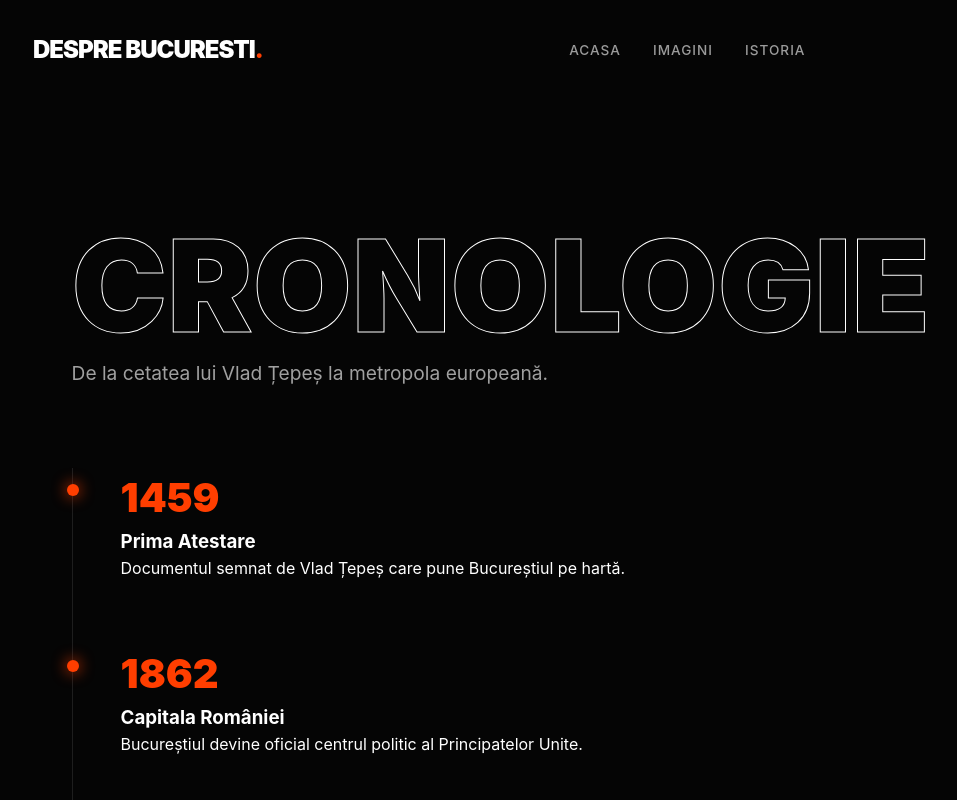
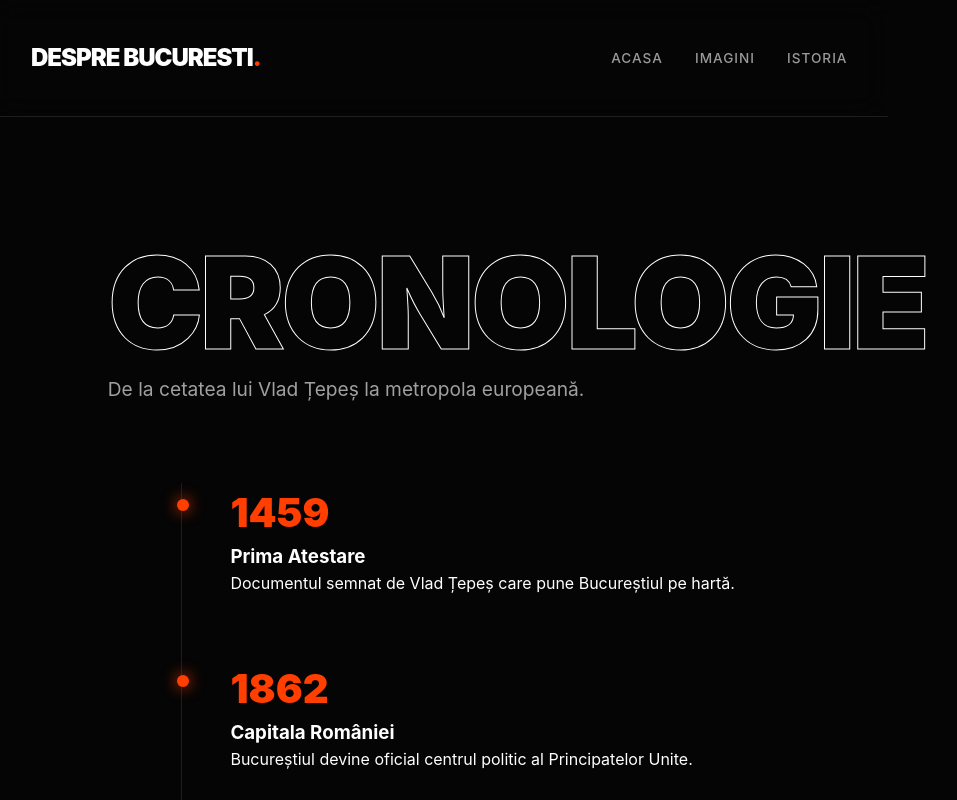
Before and after one commit to Gamer1000YT/site, a React (Vite) app: page /history in a window 1280 px wide. Shown: the top 800 px of the page, without its empty margins (10-967 px from the left). Built offline with nearby package versions, Linux system fonts and the light colour scheme.

Commit message:
code refactor

```diff
--- a/src/App.css
+++ b/src/App.css
@@ -1,4 +1,4 @@
-/* --- 1. CONFIGURARE & VARIABILE --- */
+
 :root {
   --bg: #050505;
   --text: #ffffff;
@@ -23,7 +23,7 @@ body {
   overflow-x: hidden;
 }
 
-/* --- 2. LAYOUT & NAVIGARE --- */
+
 .site-wrapper {
   max-width: 1400px;
   margin: 0 auto;
@@ -66,7 +66,7 @@ body {
   color: var(--accent);
 }
 
-/* --- 3. TYPOGRAPHY & HEADERS --- */
+
 .main-header, .page-header {
   padding: 4rem 5% 3rem 5%;
 }
@@ -98,7 +98,7 @@ h1 span, .outline-text {
   margin-top: 1rem;
 }
 
-/* --- 4. BENTO GRID (HOME) --- */
+
 .bento-grid {
   display: grid;
   grid-template-columns: repeat(4, 1fr);
@@ -143,7 +143,7 @@ h1 span, .outline-text {
   border: 1px solid var(--border);
 }
 
-/* --- 5. EXPLORE & HISTORY PAGES --- */
+
 .page-fade-in {
   animation: fadeIn 0.8s ease-out forwards;
 }
@@ -204,7 +204,7 @@ h1 span, .outline-text {
   color: var(--accent);
 }
 
-/* --- 6. FOOTER --- */
+
 .modern-footer {
   padding: 4rem 5%;
   border-top: 1px solid var(--border);
@@ -213,7 +213,7 @@ h1 span, .outline-text {
   font-size: 0.9rem;
 }
 
-/* --- 7. RESPONSIVE (MOBILE) --- */
+
 @media (max-width: 1024px) {
   .bento-grid { grid-template-columns: repeat(2, 1fr); }
   .large { grid-column: span 2; }
@@ -243,3 +243,115 @@ h1 span, .outline-text {
   h1 { font-size: 3.5rem; }
   .outline-text { font-size: 3.5rem; }
 }
+
+
+
+.site-wrapper {
+  max-width: 1600px;
+  margin: 0 auto;
+  position: relative;
+}
+
+
+.navbar {
+  padding: 2.5rem 5%;
+  position: sticky;
+  top: 0;
+  background: rgba(5, 5, 5, 0.8);
+  backdrop-filter: blur(15px);
+  z-index: 1000;
+  border-bottom: 1px solid transparent;
+  transition: border-color 0.3s;
+}
+
+
+.navbar:not([style*="top: 0px"]) {
+  border-color: var(--border);
+}
+
+
+
+@media (min-width: 1600px) {
+  .bento-grid {
+    grid-template-columns: repeat(4, 1fr);
+    grid-auto-rows: 320px;
+    gap: 30px;
+  }
+
+  h1 {
+    font-size: 9rem;
+  }
+}
+
+
+
+@media (hover: hover) {
+  .item {
+    cursor: pointer;
+  }
+
+
+  .item::before {
+    content: '';
+    position: absolute;
+    inset: 0;
+    background: inherit;
+    z-index: -1;
+    transition: transform 0.6s cubic-bezier(0.2, 1, 0.3, 1);
+  }
+
+  .item:hover::before {
+    transform: scale(1.1);
+  }
+
+
+  .nav-links a {
+    position: relative;
+    padding-bottom: 5px;
+  }
+
+  .nav-links a::after {
+    content: '';
+    position: absolute;
+    bottom: 0;
+    left: 0;
+    width: 0;
+    height: 1px;
+    background: var(--accent);
+    transition: width 0.3s ease;
+  }
+
+  .nav-links a:hover::after {
+    width: 100%;
+  }
+}
+
+
+@media (min-width: 1200px) {
+  .explore-grid {
+    grid-template-columns: repeat(3, 1fr);
+  }
+
+  .timeline-container {
+    max-width: 800px;
+    margin-left: 15%;
+  }
+}
+
+
+::-webkit-scrollbar {
+  width: 8px;
+}
+
+::-webkit-scrollbar-track {
+  background: var(--bg);
+}
+
+::-webkit-scrollbar-thumb {
+  background: var(--border);
+  border-radius: 10px;
+}
+
+::-webkit-scrollbar-thumb:hover {
+  background: var(--accent);
+}
--- a/src/pages/App.css
+++ b/src/pages/App.css
@@ -1,4 +1,4 @@
-/* Stiluri Pagini Noi */
+
 .page-fade-in {
   padding: 4rem 5%;
   animation: fadeIn 0.8s ease-out;
@@ -15,7 +15,7 @@
   margin-top: 1rem;
 }
 
-/* Timeline Style */
+
 .timeline-container {
   margin-top: 4rem;
   border-left: 1px solid var(--border);
@@ -45,7 +45,7 @@
   display: block;
 }
 
-/* Explore Cards */
+
 .explore-grid {
   display: grid;
   grid-template-columns: repeat(auto-fit, minmax(300px, 1fr));
@@ -83,7 +83,7 @@
   margin: 0;
 }
 
-/* Footer Line */
+
 .footer-line {
   width: 100%;
   height: 1px;
@@ -91,11 +91,11 @@
   margin-bottom: 2rem;
 }
 
-/* Update Navbar */
+
 @media (max-width: 768px) {
   .navbar {
     padding: 1.5rem 5%;
-    flex-direction: column; /* Stivuiește logo-ul și link-urile */
+    flex-direction: column;
     gap: 1rem;
   }
 
@@ -121,39 +121,39 @@
   }
 
   h1 {
-    font-size: 3.5rem; /* Forțăm o dimensiune lizibilă pe mobil */
+    font-size: 3.5rem;
   }
 }
 
-/* Update Bento Grid Responsiveness */
+
 @media (max-width: 768px) {
   .bento-grid {
-    grid-template-columns: 1fr; /* O singură coloană */
-    grid-auto-rows: auto; /* Înălțime bazată pe conținut */
+    grid-template-columns: 1fr;
+    grid-auto-rows: auto;
     gap: 15px;
   }
 
   .item.large,
   .item.tall,
   .item.medium {
-    grid-column: span 1; /* Toate ocupă lățimea completă */
+    grid-column: span 1;
     grid-row: span 1;
     min-height: 250px;
     padding: 1.5rem;
   }
 
   .item.small {
-    display: none; /* Putem ascunde elementele pur decorative pe mobil */
+    display: none;
   }
 
   .outline-text {
-    font-size: 3rem; /* Textul de pe pagini secundare */
+    font-size: 3rem;
   }
 }
 
 @media (max-width: 480px) {
   .explore-grid {
-    grid-template-columns: 1fr; /* Forțăm o singură coloană pe ecrane foarte mici */
+    grid-template-columns: 1fr;
   }
 
   .explore-card {
@@ -168,3 +168,101 @@
     font-size: 1.5rem;
   }
 }
+
+
+
+@media (min-width: 1025px) {
+
+  .site-wrapper {
+    max-width: 1440px;
+    margin: 0 auto;
+    padding: 0 40px;
+  }
+
+
+  .navbar {
+    position: sticky;
+    top: 0;
+    z-index: 1000;
+    background: rgba(5, 5, 5, 0.75);
+    backdrop-filter: blur(20px);
+    border-bottom: 1px solid var(--border);
+    padding: 1.5rem 2rem;
+    margin: 0 -40px;
+    padding: 1.5rem 40px;
+  }
+
+  .bento-grid {
+    display: grid;
+    grid-template-columns: repeat(4, 1fr);
+    grid-auto-rows: 300px;
+    gap: 24px;
+    padding: 2rem 0 5rem 0;
+  }
+
+
+  .item {
+    cursor: pointer;
+    transition: all 0.5s cubic-bezier(0.16, 1, 0.3, 1);
+  }
+
+  .item:hover {
+    transform: translateY(-12px) scale(1.01);
+    box-shadow: 0 20px 40px rgba(255, 62, 0, 0.15);
+    border-color: var(--accent);
+  }
+
+
+  h1 {
+    font-size: 8.5rem;
+    letter-spacing: -4px;
+  }
+
+  .subtitle {
+    font-size: 1.5rem;
+    line-height: 1.4;
+    max-width: 700px;
+  }
+
+
+  .explore-grid {
+    grid-template-columns: repeat(3, 1fr);
+    gap: 40px;
+  }
+
+  .timeline-container {
+    max-width: 900px;
+    margin-left: 10%;
+    padding-left: 5rem;
+  }
+
+
+  ::-webkit-scrollbar {
+    width: 10px;
+  }
+
+  ::-webkit-scrollbar-track {
+    background: var(--bg);
+  }
+
+  ::-webkit-scrollbar-thumb {
+    background: #333;
+    border-radius: 5px;
+    border: 2px solid var(--bg);
+  }
+
+  ::-webkit-scrollbar-thumb:hover {
+    background: var(--accent);
+  }
+}
+
+
+@media (min-width: 1921px) {
+  .site-wrapper {
+    max-width: 1800px;
+  }
+
+  .bento-grid {
+    grid-auto-rows: 350px;
+  }
+}
--- a/src/pages/Explore.jsx
+++ b/src/pages/Explore.jsx
@@ -1,7 +1,7 @@
 export default function Explore() {
   const spots = [
-    { title: "Ateneul Român", cat: "Cultură", img: "https://images.unsplash.com/photo-1629116740913-912f2759885e" },
-    { title: "Cartierul Cotroceni", cat: "Arhitectură", img: "https://images.unsplash.com/photo-1555990116-60805ea91054" },
+    { title: "Ateneul Român", cat: "Cultură", img: "https://fge-strapi.s3.eu-central-1.amazonaws.com/img_events_harta_locurilor_5887e3e225.jpg" },
+    { title: "Cartierul Cotroceni", cat: "Arhitectură", img: "https://umblu-teleleu.ro/palatul-primaverii/1-7/" },
     { title: "Palatul Primăverii", cat: "Istorie", img: "https://images.unsplash.com/photo-1596128333423-41710b754602" }
   ];
 
```
